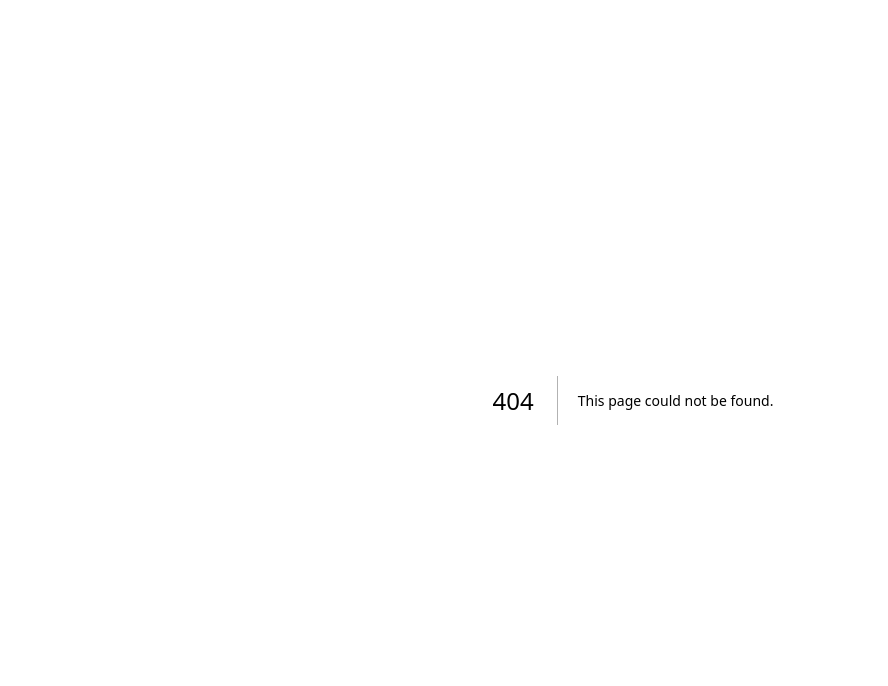
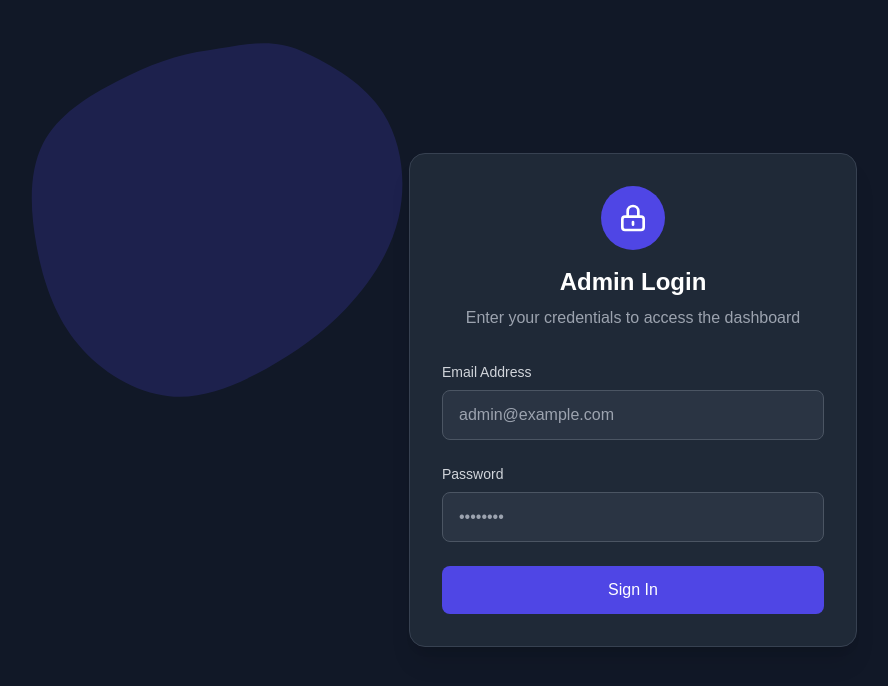
Before and after one commit to EarningEdge/Forex-Dashboard, a Next.js app: page /login in a window 1280 px wide. Before the commit this address had no page. Shown: the top 686 px of the page, without its empty margins (7-895 px from the left). Built offline with nearby package versions, Linux system fonts and the light colour scheme; no server answers.

Commit message:
feat: implemented with login endpoint and jwt

```diff
--- /dev/null
+++ b/src/app/components/AuthGuard.tsx
@@ -0,0 +1,17 @@
+"use client";
+
+import { useEffect } from "react";
+import { useRouter } from "next/navigation";
+
+export default function AuthGuard({ children }: { children: React.ReactNode }) {
+  const router = useRouter();
+
+  useEffect(() => {
+    const isLoggedIn = localStorage.getItem("loggedIn");
+    if (isLoggedIn !== "true") {
+      router.push("/login");
+    }
+  }, []);
+
+  return <>{children}</>;
+}
--- a/src/app/layout.tsx
+++ b/src/app/layout.tsx
@@ -1,6 +1,7 @@
 import type { Metadata } from "next";
 import localFont from "next/font/local";
 import "./globals.css";
+import { AuthProvider } from "@/contexts/AuthContext"
 
 const geistSans = localFont({
   src: "./fonts/GeistVF.woff",
@@ -28,7 +29,10 @@ export default function RootLayout({
       <body
         className={`${geistSans.variable} ${geistMono.variable} antialiased`}
       >
+        <AuthProvider>
         {children}
+        </AuthProvider>
+
       </body>
     </html>
   );
--- /dev/null
+++ b/src/app/login/layout.tsx
@@ -0,0 +1,19 @@
+// app/login/layout.tsx
+import type { Metadata } from "next";
+
+export const metadata: Metadata = {
+  title: "Admin Login",
+  description: "Login to access the admin dashboard",
+};
+
+export default function LoginLayout({
+  children,
+}: {
+  children: React.ReactNode;
+}) {
+  return (
+    <section className="bg-gradient-to-b from-gray-50 to-gray-100 min-h-screen">
+      {children}
+    </section>
+  );
+}
--- /dev/null
+++ b/src/app/login/page.tsx
@@ -0,0 +1,112 @@
+"use client";
+
+import { useState } from "react";
+import { useRouter } from "next/navigation";
+import { useAuth } from "@/contexts/AuthContext";
+
+export default function LoginPage() {
+  const [email, setEmail] = useState("");
+  const [password, setPassword] = useState("");
+  const [error, setError] = useState("");
+  const [isLoading, setIsLoading] = useState(false);
+  const { login } = useAuth();
+  const router = useRouter();
+
+  const handleSubmit = async (e: React.FormEvent) => {
+    e.preventDefault();
+    setError("");
+    setIsLoading(true);
+
+    try {
+      await login(email, password);
+      router.push("/");
+    } catch (err) {
+      setError(err instanceof Error ? err.message : "Invalid credentials");
+    } finally {
+      setIsLoading(false);
+    }
+  };
+
+  return (
+    <div className="min-h-screen flex items-center justify-center bg-gray-900 relative overflow-hidden">
+      {/* Background elements */}
+      <div className="absolute inset-0 overflow-hidden opacity-20">
+        <svg className="absolute top-0 left-0 w-1/3" viewBox="0 0 200 200" fill="none">
+          <path d="M44.3,-76.2C59.2,-69.5,74.5,-60.5,83.1,-46.7C91.8,-32.9,93.9,-14.3,90.1,2.2C86.2,18.7,76.4,33.1,65.4,44.7C54.3,56.3,42,65,28.1,72.8C14.1,80.5,-1.5,87.3,-17.4,85.7C-33.3,84.2,-49.4,74.4,-60.2,61.3C-71,48.3,-76.5,32,-79.6,15.1C-82.7,-1.9,-83.3,-19.5,-76.5,-32.8C-69.7,-46.1,-55.4,-55.1,-41.3,-62.2C-27.2,-69.4,-13.6,-74.7,1.1,-76.5C15.8,-78.4,29.5,-82.9,44.3,-76.2Z" fill="#4F46E5" transform="translate(100 100)"/>
+        </svg>
+      </div>
+
+      {/* Login Card */}
+      <div className="relative z-10 bg-gray-800 p-8 rounded-2xl shadow-xl w-full max-w-md border border-gray-700">
+        <div className="text-center mb-8">
+          <div className="mx-auto w-16 h-16 bg-indigo-600 rounded-full flex items-center justify-center mb-4">
+            <svg className="w-8 h-8 text-white" fill="none" stroke="currentColor" viewBox="0 0 24 24">
+              <path strokeLinecap="round" strokeLinejoin="round" strokeWidth={2} d="M12 15v2m-6 4h12a2 2 0 002-2v-6a2 2 0 00-2-2H6a2 2 0 00-2 2v6a2 2 0 002 2zm10-10V7a4 4 0 00-8 0v4h8z" />
+            </svg>
+          </div>
+          <h1 className="text-2xl font-bold text-white mb-2">Admin Login</h1>
+          <p className="text-gray-400">Enter your credentials to access the dashboard</p>
+        </div>
+
+        <form onSubmit={handleSubmit} className="space-y-6">
+          {error && (
+            <div className="p-3 bg-red-500/20 text-red-200 rounded-lg flex items-center gap-2">
+              <svg className="w-5 h-5" fill="none" stroke="currentColor" viewBox="0 0 24 24">
+                <path strokeLinecap="round" strokeLinejoin="round" strokeWidth={2} d="M12 9v2m0 4h.01m-6.938 4h13.856c1.54 0 2.502-1.667 1.732-3L13.732 4c-.77-1.333-2.694-1.333-3.464 0L3.34 16c-.77 1.333.192 3 1.732 3z" />
+              </svg>
+              <span>{error}</span>
+            </div>
+          )}
+
+          <div>
+            <label htmlFor="email" className="block text-sm font-medium text-gray-300 mb-2">
+              Email Address
+            </label>
+            <input
+              id="email"
+              type="email"
+              value={email}
+              onChange={(e) => setEmail(e.target.value)}
+              className="w-full px-4 py-3 bg-gray-700/50 border border-gray-600 rounded-lg focus:ring-2 focus:ring-indigo-500 focus:border-transparent text-white placeholder-gray-400"
+              placeholder="admin@example.com"
+              required
+            />
+          </div>
+
+          <div>
+            <label htmlFor="password" className="block text-sm font-medium text-gray-300 mb-2">
+              Password
+            </label>
+            <input
+              id="password"
+              type="password"
+              value={password}
+              onChange={(e) => setPassword(e.target.value)}
+              className="w-full px-4 py-3 bg-gray-700/50 border border-gray-600 rounded-lg focus:ring-2 focus:ring-indigo-500 focus:border-transparent text-white placeholder-gray-400"
+              placeholder="••••••••"
+              required
+            />
+          </div>
+
+          <button
+            type="submit"
+            disabled={isLoading}
+            className="w-full py-3 px-4 bg-indigo-600 hover:bg-indigo-700 text-white font-medium rounded-lg transition-all duration-200 flex items-center justify-center gap-2 disabled:opacity-70"
+          >
+            {isLoading ? (
+              <>
+                <svg className="animate-spin h-5 w-5 text-white" xmlns="http://www.w3.org/2000/svg" fill="none" viewBox="0 0 24 24">
+                  <circle className="opacity-25" cx="12" cy="12" r="10" stroke="currentColor" strokeWidth="4"></circle>
+                  <path className="opacity-75" fill="currentColor" d="M4 12a8 8 0 018-8V0C5.373 0 0 5.373 0 12h4zm2 5.291A7.962 7.962 0 014 12H0c0 3.042 1.135 5.824 3 7.938l3-2.647z"></path>
+                </svg>
+                Authenticating...
+              </>
+            ) : (
+              "Sign In"
+            )}
+          </button>
+        </form>
+      </div>
+    </div>
+  );
+}
--- a/src/app/page.tsx
+++ b/src/app/page.tsx
@@ -1,6 +1,7 @@
 "use client";
 import { useState, useEffect, useRef, useCallback } from "react";
-
+import { useAuth } from "@/contexts/AuthContext";
+import { useRouter } from "next/navigation";
 import { config } from "@/config";
 
 // TypeScript interfaces for our data structures
@@ -286,11 +287,19 @@ export default function Home() {
   // Add new state variables for auto-refresh functionality
   const [autoRefreshEnabled, setAutoRefreshEnabled] = useState<boolean>(true);
   const [isRefreshing, setIsRefreshing] = useState<boolean>(false);
+  const { isAuthenticated, isLoading } = useAuth();
+  const router = useRouter();
 
   // Get the selected account data
   const selectedAccountData = accounts.find(
     (acc) => acc.accountId === selectedAccount
   );
+
+  useEffect(() => {
+    if (!isLoading && !isAuthenticated) {
+      router.push("/login");
+    }
+  }, [isAuthenticated, isLoading, router]);
 
   // Fetch accounts on initial load
   useEffect(() => {
--- /dev/null
+++ b/src/contexts/AuthContext.tsx
@@ -0,0 +1,79 @@
+"use client";
+
+import { createContext, useContext, useState, useEffect, ReactNode } from "react";
+import { useRouter } from "next/navigation";
+import { config } from "@/config";
+
+type AuthContextType = {
+  isAuthenticated: boolean;
+  isLoading: boolean;
+  login: (email: string, password: string) => Promise<void>;
+};
+
+const AuthContext = createContext<AuthContextType | null>(null);
+
+export const AuthProvider = ({ children }: { children: ReactNode }) => {
+  const [isAuthenticated, setIsAuthenticated] = useState(false);
+  const [isLoading, setIsLoading] = useState(true);
+  const router = useRouter();
+
+  // Check authentication status on initial load
+  useEffect(() => {
+    verifyAuth();
+  }, []);
+
+  const verifyAuth = async () => {
+    try {
+      const response = await fetch(`${config.server}/verify`, {
+        credentials: "include",
+      });
+
+      if (response.ok) {
+        const data = await response.json();
+        setIsAuthenticated(data.authenticated);
+      }
+    } catch (error) {
+      console.error("Verification error:", error);
+    } finally {
+      setIsLoading(false);
+    }
+  };
+
+  const login = async (email: string, password: string) => {
+    setIsLoading(true);
+    try {
+      const response = await fetch(`${config.server}/login`, {
+        method: "POST",
+        headers: {
+          "Content-Type": "application/json",
+        },
+        body: JSON.stringify({ admin_email: email, admin_password: password }),
+        credentials: "include",
+      });
+
+      if (!response.ok) {
+        const errorData = await response.json();
+        throw new Error(errorData.message || "Login failed");
+      }
+
+      setIsAuthenticated(true);
+      router.push("/");
+    } finally {
+      setIsLoading(false);
+    }
+  };
+
+  return (
+    <AuthContext.Provider value={{ isAuthenticated, isLoading, login }}>
+      {children}
+    </AuthContext.Provider>
+  );
+};
+
+export const useAuth = () => {
+  const context = useContext(AuthContext);
+  if (!context) {
+    throw new Error("useAuth must be used within an AuthProvider");
+  }
+  return context;
+};
```
Also changed, not shown: 1 other file (tests, documents, lock files or other folders).
